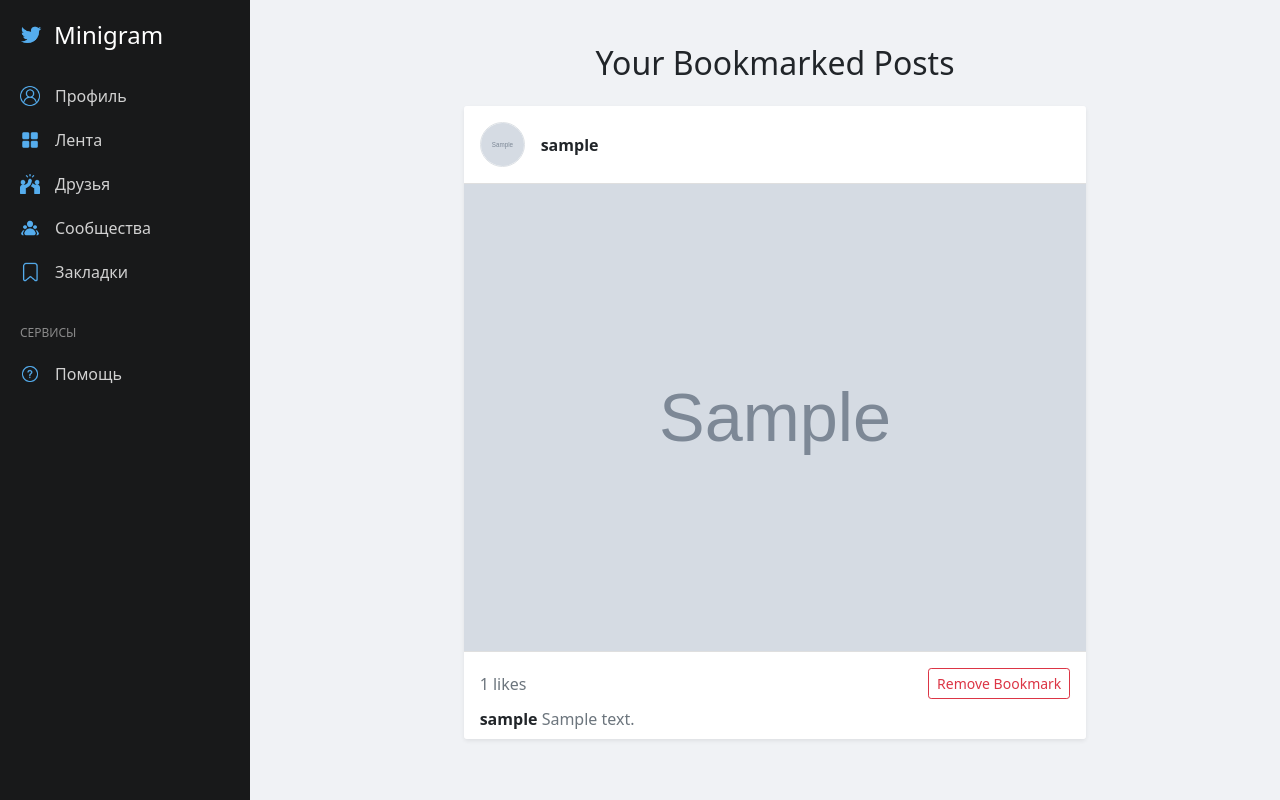
After one commit to Aqwarys/Minigram, a Django app: page /bookmarks/ in a window 1280 px wide. The commit adds this page. Run offline with Django 5.2, Linux system fonts and the light colour scheme; a user stored in the database is signed in; tables that the repository leaves empty hold one stand-in row (values such as "Sample post"); grey boxes marked "Sample" are stand-in pictures.

Commit message:
with new model in users:bookmark, new pages like friends and bookmark

```diff
--- a/templates/base.html
+++ b/templates/base.html
@@ -1,4 +1,5 @@
 <!DOCTYPE html>
+{% load static %}
 <html lang="en">
 <head>
     {% load static %}
@@ -69,12 +70,12 @@
         <a class='links'href="{% url 'main:main' %}"><img src="{% static 'icons/feed.png' %}" alt="Feed"> Лента</a>
         {% comment %} <a href="#"><img src="{% static 'icons/messenger.png' %}" alt="Messenger"> Мессенджер</a> {% endcomment %}
         {% comment %} <a href="#"><img src="{% static 'icons/calls.png' %}" alt="Calls"> Звонки</a> {% endcomment %}
-        <a class='links'href="#"><img src="{% static 'icons/friends.png' %}" alt="Friends"> Друзья</a>
+        <a class='links'href="{% url 'users:friends' request.user.username %}"><img src="{% static 'icons/friends.png' %}" alt="Friends"> Друзья</a>
         <a class='links'href="#"><img src="{% static 'icons/communities.png' %}" alt="Communities"> Сообщества</a>
         {% comment %} <a href="#"><img src="{% static 'icons/photos.png' %}" alt="Photos"> Фото</a> {% endcomment %}
         {% comment %} <a href="#"><img src="{% static 'icons/music.png' %}" alt="Music"> Музыка</a> {% endcomment %}
         {% comment %} <a href="#"><img src="{% static 'icons/videos.png' %}" alt="Videos"> Видео</a> {% endcomment %}
-        <a class='links'href="#"><img src="{% static 'icons/bookmark.png' %}" alt="Market"> Закладки</a>
+        <a class='links'href="{% url 'users:bookmarks' %}"><img src="{% static 'icons/bookmark1.png' %}" alt="Market"> Закладки</a>
 
         <div class="section-title">Сервисы</div>
         {% comment %} <a href="#"><img src="{% static 'icons/services.png' %}" alt="Services"> Сервисы</a> {% endcomment %}
--- /dev/null
+++ b/templates/users/bookmarks.html
@@ -0,0 +1,66 @@
+{% extends "base.html" %}
+{% load static %}
+
+{% block title %}Bookmarks{% endblock title %}
+
+{% block content %}
+<div class="container mt-4">
+    <h2 class="text-center mb-4">Your Bookmarked Posts</h2>
+    <div class="row justify-content-center">
+        <div class="col-md-8">
+            {% if bookmarks %}
+                {% for bookmark in bookmarks %}
+                    <div class="card mb-4 shadow-sm border-0">
+                        <!-- Автор поста -->
+                        <div class="card-header bg-white d-flex align-items-center py-3">
+                            {% if bookmark.post.user.profile.profile_picture %}
+                                <img src="{{ bookmark.post.user.profile.profile_picture.url }}" alt="Profile Picture"
+                                     class="rounded-circle border me-3"
+                                     style="width: 45px; height: 45px; object-fit: cover;">
+                            {% else %}
+                                <img src="{% static 'default_img.png' %}" alt="Default Profile Picture"
+                                     class="rounded-circle border me-3"
+                                     style="width: 45px; height: 45px; object-fit: cover;">
+                            {% endif %}
+                            <a href="{% url 'users:profile' bookmark.post.user.username %}" class="fw-bold text-dark text-decoration-none">
+                                {{ bookmark.post.user.username }}
+                            </a>
+                        </div>
+
+                        <!-- Изображение поста -->
+                        <div class="card-body p-0">
+                            <a href="{% url 'users:post_view' bookmark.post.pk %}">
+                                <img src="{{ bookmark.post.image.url }}" alt="Post Image" class="img-fluid w-100"
+                                     style="object-fit: cover; max-height: 500px;">
+                            </a>
+                        </div>
+
+                        <!-- Лайки, описание и управление закладками -->
+                        <div class="card-footer bg-white">
+                            <div class="d-flex justify-content-between align-items-center my-2">
+                                <div class="d-flex align-items-center">
+                                    <span class="text-muted">{{ bookmark.post.likes.count }} likes</span>
+                                </div>
+                                <form method="post" action="{% url 'users:bookmark' bookmark.post.pk %}">
+                                    {% csrf_token %}
+                                    <button type="submit" class="btn btn-sm btn-outline-danger">
+                                        Remove Bookmark
+                                    </button>
+                                </form>
+                            </div>
+                            <p class="mb-0">
+                                <strong>{{ bookmark.post.user.username }}</strong>
+                                <span class="text-muted">{{ bookmark.post.description|truncatewords:20 }}</span>
+                            </p>
+                        </div>
+                    </div>
+                {% endfor %}
+            {% else %}
+                <div class="text-center text-muted mt-5">
+                    <p>No bookmarks yet. Start bookmarking posts to see them here!</p>
+                </div>
+            {% endif %}
+        </div>
+    </div>
+</div>
+{% endblock content %}
--- a/users/models.py
+++ b/users/models.py
@@ -54,6 +54,7 @@ class Posts(models.Model):
     user = models.ForeignKey(User, on_delete=models.CASCADE, related_name='posts')
     image = models.ImageField(upload_to='post_images/')  # Поле для изображения
     likes = models.ManyToManyField(User, through='Likes', related_name='liked_posts')
+    bookmarks = models.ManyToManyField(User, through='Bookmark', related_name='bookmarked_posts')
     description = models.TextField(max_length=600, blank=True, null=True)
     created_at = models.DateTimeField(auto_now_add=True)
     updated_at = models.DateTimeField(auto_now=True)
@@ -87,3 +88,15 @@ class Likes(models.Model):
 
     class Meta:
         unique_together = ('user', 'post')
+
+
+class Bookmark(models.Model):
+    user = models.ForeignKey(User, on_delete=models.CASCADE)
+    post = models.ForeignKey(Posts, on_delete=models.CASCADE)
+    created_at = models.DateTimeField(auto_now_add=True)
+
+    class Meta:
+        unique_together = ('user', 'post')
+
+    def __str__(self) -> str:
+        return f"{self.user.username} bookmarked {self.post.title}"
--- a/users/urls.py
+++ b/users/urls.py
@@ -17,7 +17,10 @@ urlpatterns = [
     path('post/', views.create_post, name='create_post'),
     path('post/<int:post_id>', views.view_post, name='post_view'),
     path('like/<int:post_id>', views.like, name='like'),
+    path('bookmark/<int:post_id>', views.bookmark, name='bookmark'),
     path('follow/<int:user_pk>', views.follow, name='follow'),
     path('<str:username>/followers/', views.followers, name='followers'),
     path('<str:username>/following/', views.following, name='following'),
+    path('<str:username>/friends', views.friends, name='friends'),
+    path('bookmarks/', views.bookmarks_view, name='bookmarks'),
 ]
--- a/users/views.py
+++ b/users/views.py
@@ -10,7 +10,7 @@ from django.db.models import Count
 
 
 from .form import UserRegestrationForm, UserLoginForm, ProfileEditForm, PostCreateForm
-from .models import User, Profile, Posts, Likes, Followers
+from .models import User, Profile, Posts, Likes, Followers, Bookmark
 
 # Create your views here.
 class UserRegestration(CreateView):
@@ -109,10 +109,12 @@ def create_post(request):
 def view_post(request, post_id):
     post = Posts.objects.prefetch_related('likes').get(pk=post_id)
     is_liked = post.likes.filter(pk=request.user.pk).exists()
+    is_bookmarked = post.bookmarks.filter(pk=request.user.pk).exists()
 
     context = {
         'post': post,
-        'is_liked': is_liked
+        'is_liked': is_liked,
+        'is_bookmarked': is_bookmarked
     }
     return render(request, 'users/post.html', context=context)
 
@@ -124,7 +126,9 @@ def like(request, post_id):
     if not created:
         like.delete()
 
-    return redirect('users:post_view', post_id=post_id)
+    previous_url = request.META.get('HTTP_REFERER', 'users:feed')  # Указываем fallback на feed, если HTTP_REFERER пустой
+    return redirect(previous_url)
+    # return redirect('users:post_view', post_id=post_id)
 
 
 @login_required(login_url='/login/')
@@ -166,3 +170,42 @@ def following(request, username):
         'user': user
     }
     return render(request, 'users/following.html', context=context)
+
+
+
+
+@login_required(login_url='/login/')
+def friends(request, username):
+    user1 = get_object_or_404(User, username=username)
+
+    friends = User.objects.filter(
+        followers__follower=user1,
+        following__following=user1
+    ).distinct()
+
+    context = {
+        'user': user1,
+        'friends': friends
+    }
+    return render(request, 'users/friends.html', context=context)
+
+
+@login_required(login_url='/login/')
+def bookmark(request, post_id):
+    post = get_object_or_404(Posts, pk=post_id)
+    bookmark, created = Bookmark.objects.get_or_create(user=request.user, post=post)
+
+    if not created:
+        bookmark.delete()
+
+    previous_url = request.META.get('HTTP_REFERER', 'users:feed')  # Указываем fallback на feed, если HTTP_REFERER пустой
+    return redirect(previous_url)
+
+
+@login_required(login_url='/login/')
+def bookmarks_view(request):
+    user = request.user
+    context = {
+        'bookmarks': Bookmark.objects.filter(user=user)
+    }
+    return render(request, 'users/bookmarks.html', context=context)
```
Also changed, not shown: templates/main/main.html (+31 -26 lines), templates/users/followers.html (+6 -2 lines), templates/users/friends.html (added, +35 -0 lines), templates/users/post.html (+22 -5 lines), static/icons/bookmark.png, static/icons/bookmark1.png (added), static/icons/bookmarked.png (added), users/migrations/0007_bookmark.py (added), users/migrations/0008_posts_bookmarks.py (added).
